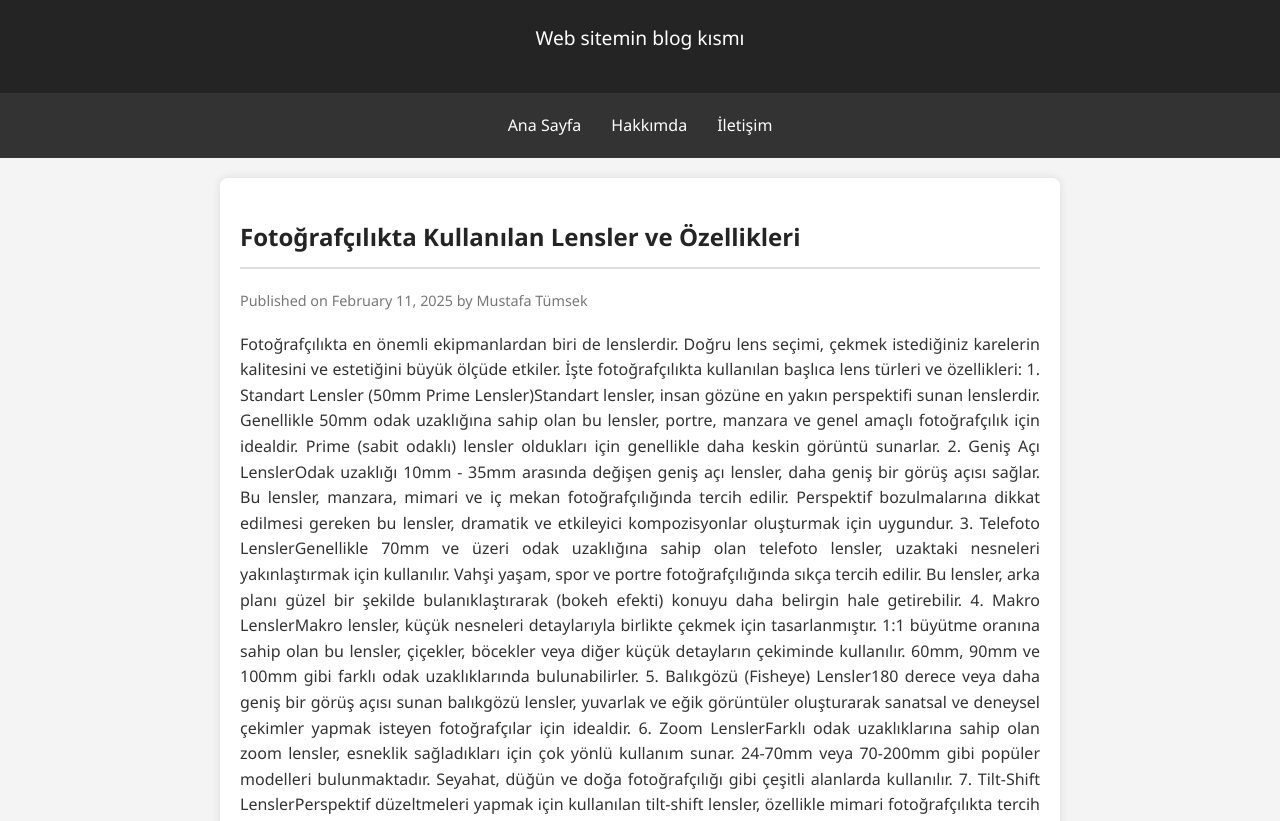
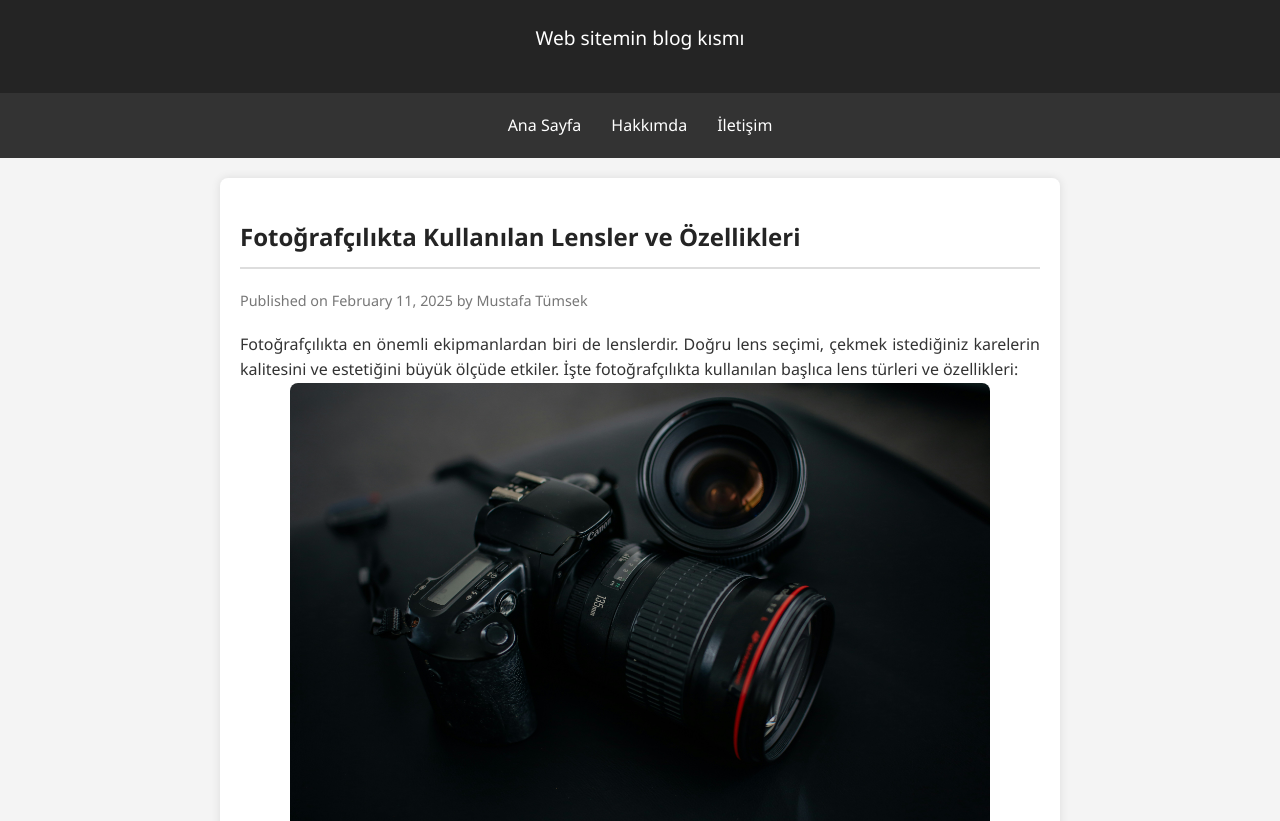
Before and after one commit to mustafatumsek/mustafatumsek.github.io, a plain HTML site: page blog2.html in a window 1280 px wide. Shown: the part 110-931 px from the top of the page. Drawn offline with Linux system fonts and the light colour scheme.

Commit message:
update
blog update

```diff
--- a/blog2.html
+++ b/blog2.html
@@ -111,23 +111,24 @@
             <h2>Fotoğrafçılıkta Kullanılan Lensler ve Özellikleri</h2>
             <p class="post-meta">Published on February 11, 2025 by Mustafa Tümsek</p>
             <p>
-                Fotoğrafçılıkta en önemli ekipmanlardan biri de lenslerdir. Doğru lens seçimi, çekmek istediğiniz karelerin kalitesini ve estetiğini büyük ölçüde etkiler. İşte fotoğrafçılıkta kullanılan başlıca lens türleri ve özellikleri:
+                Fotoğrafçılıkta en önemli ekipmanlardan biri de lenslerdir. Doğru lens seçimi, çekmek istediğiniz karelerin kalitesini ve estetiğini büyük ölçüde etkiler. İşte fotoğrafçılıkta kullanılan başlıca lens türleri ve özellikleri:<br>
+                <img src="images/blog2resim.jpg" alt="Fotoğrafçılık ile ilgili bir kare" style="width: 100%; max-width: 700px; border-radius: 8px; display: block; margin: 0 auto 20px;">
 
-1. Standart Lensler (50mm Prime Lensler)Standart lensler, insan gözüne en yakın perspektifi sunan lenslerdir. Genellikle 50mm odak uzaklığına sahip olan bu lensler, portre, manzara ve genel amaçlı fotoğrafçılık için idealdir. Prime (sabit odaklı) lensler oldukları için genellikle daha keskin görüntü sunarlar.
+1. Standart Lensler (50mm Prime Lensler)<br>Standart lensler, insan gözüne en yakın perspektifi sunan lenslerdir. Genellikle 50mm odak uzaklığına sahip olan bu lensler, portre, manzara ve genel amaçlı fotoğrafçılık için idealdir. Prime (sabit odaklı) lensler oldukları için genellikle daha keskin görüntü sunarlar.
 
-2. Geniş Açı LenslerOdak uzaklığı 10mm - 35mm arasında değişen geniş açı lensler, daha geniş bir görüş açısı sağlar. Bu lensler, manzara, mimari ve iç mekan fotoğrafçılığında tercih edilir. Perspektif bozulmalarına dikkat edilmesi gereken bu lensler, dramatik ve etkileyici kompozisyonlar oluşturmak için uygundur.
+<br><br>2. Geniş Açı Lensler<br>Odak uzaklığı 10mm - 35mm arasında değişen geniş açı lensler, daha geniş bir görüş açısı sağlar. Bu lensler, manzara, mimari ve iç mekan fotoğrafçılığında tercih edilir. Perspektif bozulmalarına dikkat edilmesi gereken bu lensler, dramatik ve etkileyici kompozisyonlar oluşturmak için uygundur.
 
-3. Telefoto LenslerGenellikle 70mm ve üzeri odak uzaklığına sahip olan telefoto lensler, uzaktaki nesneleri yakınlaştırmak için kullanılır. Vahşi yaşam, spor ve portre fotoğrafçılığında sıkça tercih edilir. Bu lensler, arka planı güzel bir şekilde bulanıklaştırarak (bokeh efekti) konuyu daha belirgin hale getirebilir.
+<br><br>3. Telefoto Lensler<br>Genellikle 70mm ve üzeri odak uzaklığına sahip olan telefoto lensler, uzaktaki nesneleri yakınlaştırmak için kullanılır. Vahşi yaşam, spor ve portre fotoğrafçılığında sıkça tercih edilir. Bu lensler, arka planı güzel bir şekilde bulanıklaştırarak (bokeh efekti) konuyu daha belirgin hale getirebilir.
 
-4. Makro LenslerMakro lensler, küçük nesneleri detaylarıyla birlikte çekmek için tasarlanmıştır. 1:1 büyütme oranına sahip olan bu lensler, çiçekler, böcekler veya diğer küçük detayların çekiminde kullanılır. 60mm, 90mm ve 100mm gibi farklı odak uzaklıklarında bulunabilirler.
+<br><br>4. Makro Lensler<br>Makro lensler, küçük nesneleri detaylarıyla birlikte çekmek için tasarlanmıştır. 1:1 büyütme oranına sahip olan bu lensler, çiçekler, böcekler veya diğer küçük detayların çekiminde kullanılır. 60mm, 90mm ve 100mm gibi farklı odak uzaklıklarında bulunabilirler.
 
-5. Balıkgözü (Fisheye) Lensler180 derece veya daha geniş bir görüş açısı sunan balıkgözü lensler, yuvarlak ve eğik görüntüler oluşturarak sanatsal ve deneysel çekimler yapmak isteyen fotoğrafçılar için idealdir.
+<br><br>5. Balıkgözü (Fisheye) Lensler<br>180 derece veya daha geniş bir görüş açısı sunan balıkgözü lensler, yuvarlak ve eğik görüntüler oluşturarak sanatsal ve deneysel çekimler yapmak isteyen fotoğrafçılar için idealdir.
 
-6. Zoom LenslerFarklı odak uzaklıklarına sahip olan zoom lensler, esneklik sağladıkları için çok yönlü kullanım sunar. 24-70mm veya 70-200mm gibi popüler modelleri bulunmaktadır. Seyahat, düğün ve doğa fotoğrafçılığı gibi çeşitli alanlarda kullanılır.
+<br><br>6. Zoom Lensler<br>Farklı odak uzaklıklarına sahip olan zoom lensler, esneklik sağladıkları için çok yönlü kullanım sunar. 24-70mm veya 70-200mm gibi popüler modelleri bulunmaktadır. Seyahat, düğün ve doğa fotoğrafçılığı gibi çeşitli alanlarda kullanılır.
 
-7. Tilt-Shift LenslerPerspektif düzeltmeleri yapmak için kullanılan tilt-shift lensler, özellikle mimari fotoğrafçılıkta tercih edilir. Bu lensler, binaların kenarlarında oluşan perspektif bozulmalarını minimize eder ve yaratıcı odak kaydırma efektleri sunar.
+<br><br>7. Tilt-Shift Lensler<br>Perspektif düzeltmeleri yapmak için kullanılan tilt-shift lensler, özellikle mimari fotoğrafçılıkta tercih edilir. Bu lensler, binaların kenarlarında oluşan perspektif bozulmalarını minimize eder ve yaratıcı odak kaydırma efektleri sunar.
 
-SonuçHangi lensin en iyi olduğu, çekmek istediğiniz fotoğraf türüne ve kullanım amacınıza bağlıdır. Eğer geniş açılı manzara fotoğrafları çekmeyi seviyorsanız geniş açı lensler, uzaktaki nesneleri yakalamak istiyorsanız telefoto lensler sizin için daha uygun olabilir. Lens seçerken odak uzaklığı, diyafram açıklığı ve optik kalite gibi faktörleri göz önünde bulundurmak, en iyi sonuçları elde etmenizi sağlayacaktır.
+<br><br>Sonuç<br>Hangi lensin en iyi olduğu, çekmek istediğiniz fotoğraf türüne ve kullanım amacınıza bağlıdır. Eğer geniş açılı manzara fotoğrafları çekmeyi seviyorsanız geniş açı lensler, uzaktaki nesneleri yakalamak istiyorsanız telefoto lensler sizin için daha uygun olabilir. Lens seçerken odak uzaklığı, diyafram açıklığı ve optik kalite gibi faktörleri göz önünde bulundurmak, en iyi sonuçları elde etmenizi sağlayacaktır.
             </p>
             <a href="index.html" class="back-button">Ana Sayfaya Dön</a>
         </article>
```
Also changed, not shown: blog.html (+1 -0 lines), index.html (+5 -5 lines), images/blog2resim.jpg (added), 1 other file.
